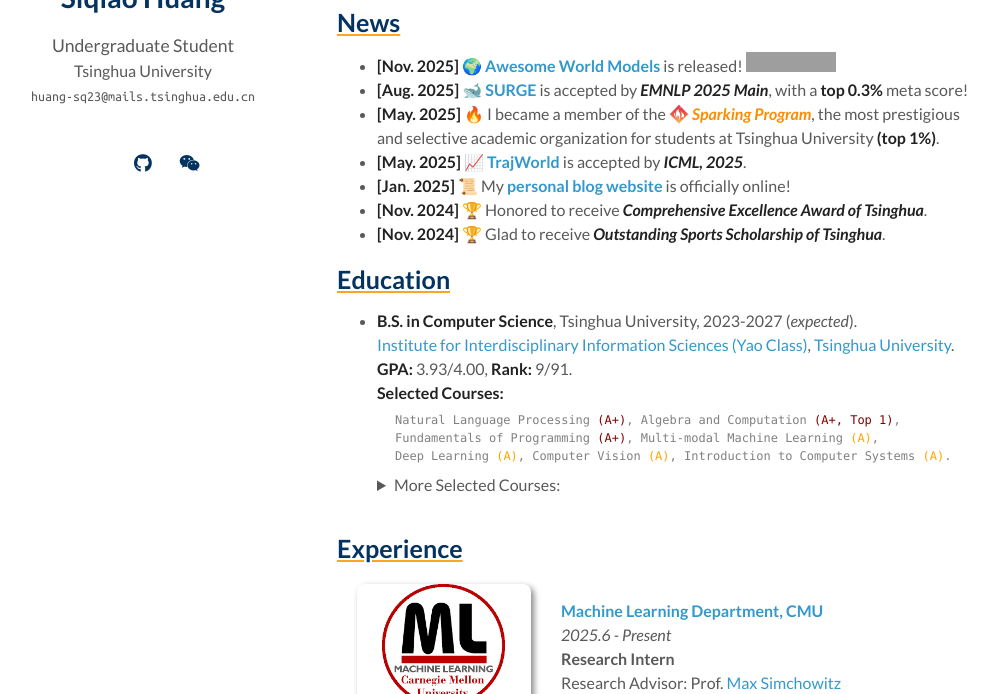
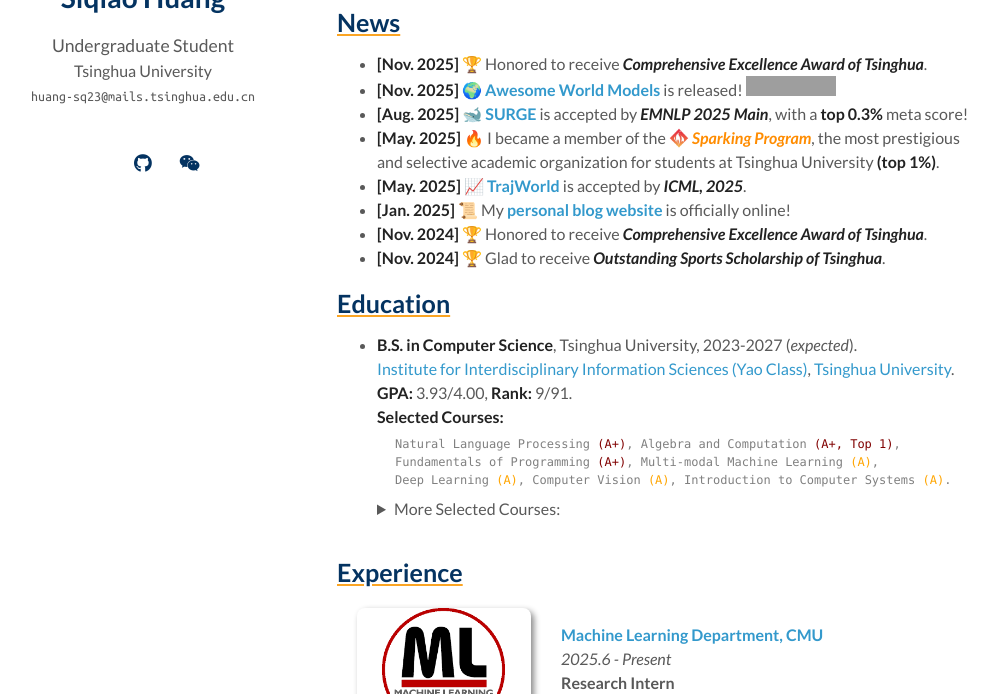
Before and after one commit to knightnemo/knightnemo.github.io, a Jekyll site: the page built from index.md, in a window 1280 px wide and 900 px high, scrolled down 490 px, cut to the strip 206-900 px from the top of the window. Shown: the whole strip, without its empty margins (133-1131 px from the left). Built offline with Jekyll 4.4.1, drawn with Linux system fonts in a browser that asks for light colours; a style sheet for code colours, icons or effects is not loaded; our own code applies the rules of GitHub Pages for plain Markdown files; some of the changed text lies outside the part shown; grey boxes are pictures that could not be loaded.

Commit message:
add comprehensive excellence award

```diff
--- a/index.md
+++ b/index.md
@@ -86,6 +86,7 @@
 Recently, I am super interested in understanding **theoretical foundations of machine learning and robotics**, especially for generative modeling, sequence prediction, and robot learning.
 
 ## News
+- **[Nov. 2025]** 🏆 Honored to receive _**Comprehensive Excellence Award of Tsinghua**_.
 - **[Nov. 2025]** <b>[🌍 Awesome World Models](https://github.com/knightnemo/Awesome-World-Models)</b> is released! [![GitHub stars](https://img.shields.io/github/stars/knightnemo/Awesome-World-Models?style=social)](https://github.com/knightnemo/Awesome-World-Models/stargazers)
 - **[Aug. 2025]** 🐋 <b>[SURGE](https://arxiv.org/abs/2502.11167)</b> is accepted by **_EMNLP 2025 Main_**, with a **top 0.3%** meta score!
 - **[May. 2025]** 🔥 I became a member of the <img src="/assets/img/spark.png" width="20" height="20" style="vertical-align: text-top; margin-right: 0px"> <span style="color: #FF8C00">_<b>Sparking Program</b>_</span>, the most prestigious and selective academic organization for students at Tsinghua University **(top 1%)**.
@@ -121,6 +122,7 @@
 <!-- {% include_relative _includes/services.md %} -->
 
 ## Honors & Awards
+- **[2025]** Comprehensive Excellence Award of Tsinghua University
 - **[2025]** Spark Scientific and Technological Innovation Fellowship (top 1%, 30/3000+)
 - **[2024]** Outstanding Sports Scholarship of Tsinghua University
 - **[2024]** Comprehensive Excellence Award of Tsinghua University
```
